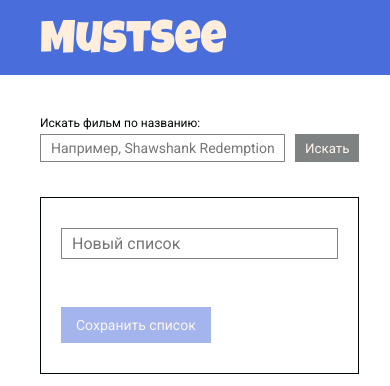
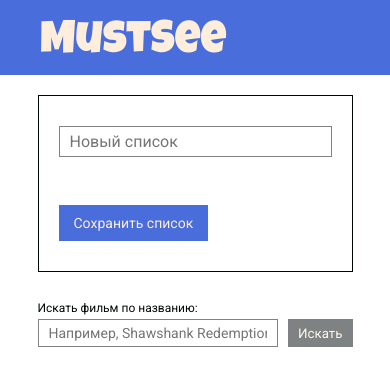
Before and after one commit to mragimov29/movieOrganizer, a React (Create React App) app: page / in a window 390 px wide. Shown: the top 386 px of the page. Built offline with nearby package versions, Linux system fonts and the light colour scheme.

Commit message:
fix styles

```diff
--- a/src/components/Favorites/Favorites.css
+++ b/src/components/Favorites/Favorites.css
@@ -2,7 +2,6 @@
     box-sizing: border-box;
     border: 1px solid rgba(0, 8, 7);
     padding: 30px 20px;
-    width: 100%;
 }
 
 .favorites__name {
@@ -32,32 +31,3 @@
     opacity: 0.9;
     transition: all 0.2s linear;
 }
-
-.favorites__list li {
-    display: flex;
-    justify-content: space-between;
-    margin-bottom: 5px;
-}
-
-.favorites__save:disabled {
-    opacity: 0.5;
-    cursor: not-allowed;
-}
-
-.fav_button {
-    margin-left: 10px;
-    width: 25px;
-    height: 25px;
-}
-
-@media screen and (max-width: 925px) {
-    .favorites {
-        width: 106%;
-    }
-}
-
-@media screen and (max-width: 455px) {
-    .favorites {
-        width: 114%;
-    }
-}
--- a/src/components/MovieItem/MovieItem.css
+++ b/src/components/MovieItem/MovieItem.css
@@ -36,15 +36,22 @@
   cursor: not-allowed;
 }
 
-@media screen and (max-width: 925px) {
+
+@media screen and (max-width: 1010px) {
   .movie-item {
-    width: 100%;
+    width: 95%;
+  }
+}
+
+@media screen and (max-width: 820px) {
+  .movie-item {
+    width: 93%;
   }
 }
 
 @media screen and (max-width: 455px) {
   .movie-item {
-    width: 100%;
+    width: 88%;
     display: flex;
     flex-direction: column;
     align-items: center;
--- a/src/components/SearchBox/SearchBox.css
+++ b/src/components/SearchBox/SearchBox.css
@@ -40,7 +40,7 @@
     cursor: not-allowed;
 }
 
-@media screen and (max-width: 925px) {
+@media screen and (max-width: 1010px) {
     .search-box {
         width: 100%;
     }
@@ -50,6 +50,6 @@
     }
 
     .search-box__form-label {
-        width: 70%;
+        width: 100%;
     }
 }
--- a/src/pages/MainPage/MainPage.css
+++ b/src/pages/MainPage/MainPage.css
@@ -7,7 +7,26 @@
 .main-page__main-section {
   padding-left: 40px;
   box-sizing: border-box;
-    width: 100%;
+  width: 60%;
+}
+
+.main-page__search-box {
+  margin-bottom: 35px;
+}
+
+.main-page__favorites {
+  width: 35%;
+}
+.main-page__content {
+  padding: 42px calc(50% - 500px);
+  display: flex;
+  justify-content: space-between;
+}
+
+.main-page__main-section {
+  padding-left: 40px;
+  box-sizing: border-box;
+  width: 60%;
 }
 
 .main-page__search-box {
@@ -18,25 +37,26 @@
   width: 35%;
 }
 
-.main-block {
-    display: flex;
-    flex-direction: row-reverse;
-    justify-content: space-around;
+@media screen and (max-width: 1010px) {
+  .main-page {
+    padding: 0;
+    width: 100%;
   }
 
-@media screen and (max-width: 925px) {
-    .main-block {
-        display: flex;
-        flex-direction: column;
-        width: 80%;
+  .main-page__content {
+    padding: 20px;
+    flex-direction: column-reverse;
+    align-items: center;
   }
 
   .main-page__favorites {
-        width: 100%;
-        margin-bottom: 20px;
+    width: 90%;
+    position: relative;
   }
 
-    .main-page__movies {
-        width: 100%;
+  .main-page__main-section {
+    margin: 30px 0;
+    padding: 0;
+    width: 90%;
   }
 }
--- a/src/pages/MainPage/MainPage.js
+++ b/src/pages/MainPage/MainPage.js
@@ -14,15 +14,13 @@ export default function MainPage() {
           <div className="main-page__search-box">
             <SearchBox />
           </div>
-          <div className="main-block">
-            <div className="main-page__favorites">
-              <Favorites />
-            </div>
-            <div className="main-page__movies">
-              <Movies />
-            </div>
+          <div className="main-page__movies">
+            <Movies />
           </div>
         </section>
+        <aside className="main-page__favorites">
+          <Favorites />
+        </aside>
       </main>
     </div>
   );
```
Lines whose indentation alone changed are shown as unchanged.
